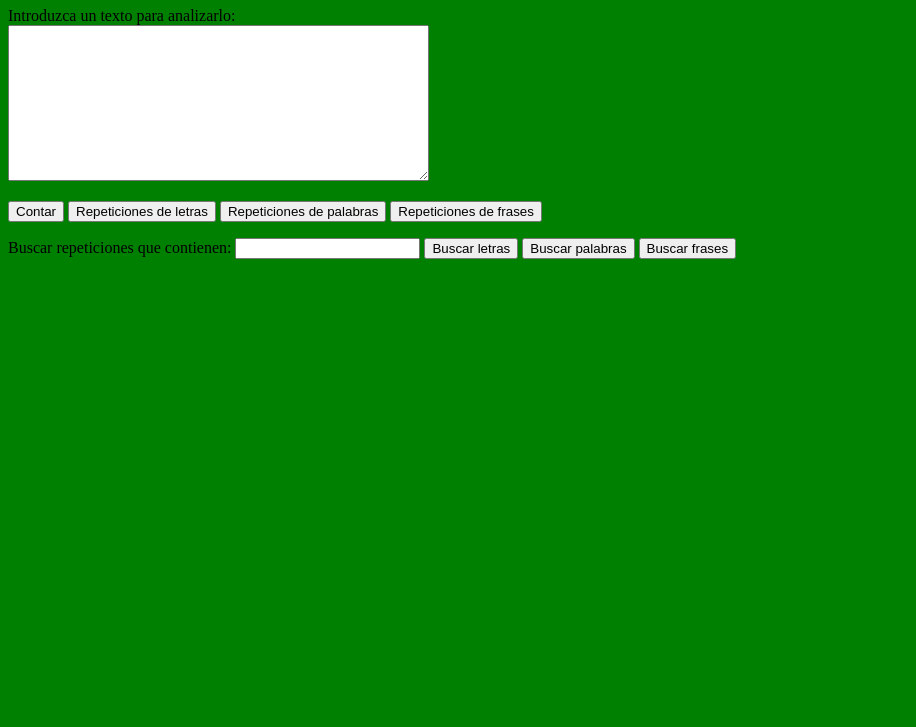
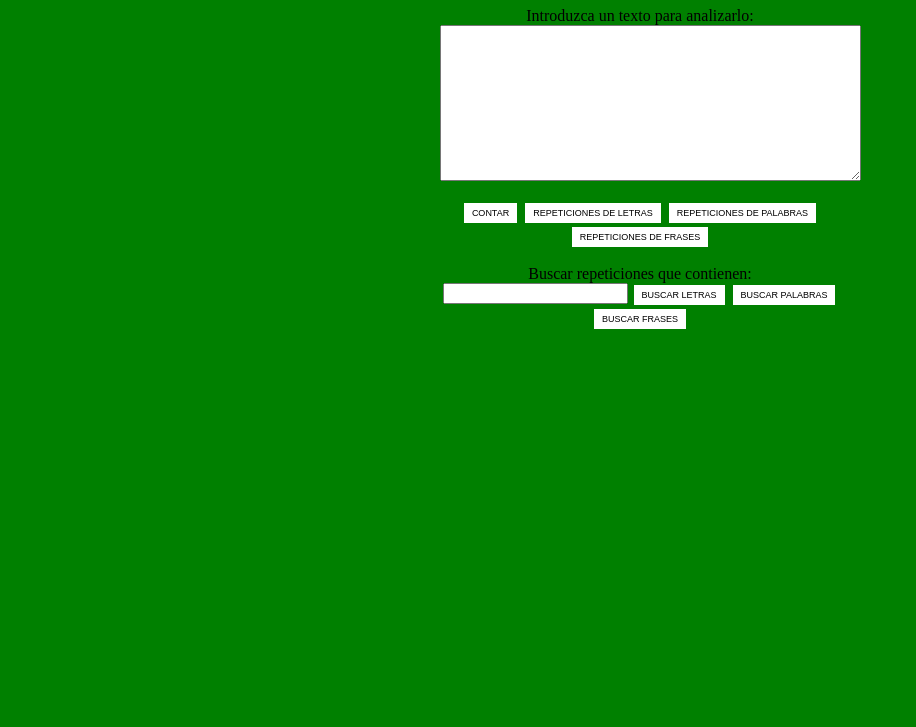
Before and after one commit to diegoodelrio/Entrega_Parcial, a website: page Parcial/MOOC_html_mod6-strings_iteradores_regex_entrega-master/index.html in a window 1280 px wide. Shown: the part 73-800 px from the top of the page, without its empty margins (0-916 px from the left). Drawn offline with Linux system fonts and the light colour scheme.

Commit message:
acabando

```diff
--- a/Parcial/MOOC_html_mod6-strings_iteradores_regex_entrega-master/estilo.css
+++ b/Parcial/MOOC_html_mod6-strings_iteradores_regex_entrega-master/estilo.css
@@ -1,3 +1,31 @@
 html{
     background-color: green;
 }
+
+body{
+    width: 100%;
+    max-width: 400px;
+    text-align: center;
+    padding-bottom: 10px;
+    margin: auto;
+}
+
+button {
+    -webkit-font-smoothing: antialiased;
+    display: inline-block;
+    text-decoration: none;
+    margin: 2px;
+    color: var(--primary);
+    background: white;
+    border: 1px solid var(--primary);
+    height: 20px;
+    font-size: 9px;
+    text-transform: uppercase;
+    cursor: pointer;
+    transition: ease-in 0.2s all;
+    padding: 0 8px 0 8px;
+}
+
+button:hover{
+    background-color:rgb(216, 206, 168);
+}
--- a/Parcial/MOOC_html_mod6-strings_iteradores_regex_entrega-master/main.js
+++ b/Parcial/MOOC_html_mod6-strings_iteradores_regex_entrega-master/main.js
@@ -129,6 +129,22 @@ const getById = id => document.getElementById(id);
 
   //Funcion para buscar palabras dentro de un texto
   const search_words = () => {
+    let {text, view, search} = getIO();
+
+    let searched_words =
+      word_array(text)
+        .map(el => el.toLowerCase())
+        .filter(el => el.includes(search.toLowerCase()))
+        .sort();
+
+    let result = `Hay ${searched_words.length} palabras que contienen '${search}'.\n\n`
+
+    result +=
+      repetitions(searched_words)
+        .map(el => `${el.n} repeticiones de:   ${el.s}`)
+        .join("\n");
+
+    view.innerHTML = result;
   };
 
   const search_sentences = () => {
```
